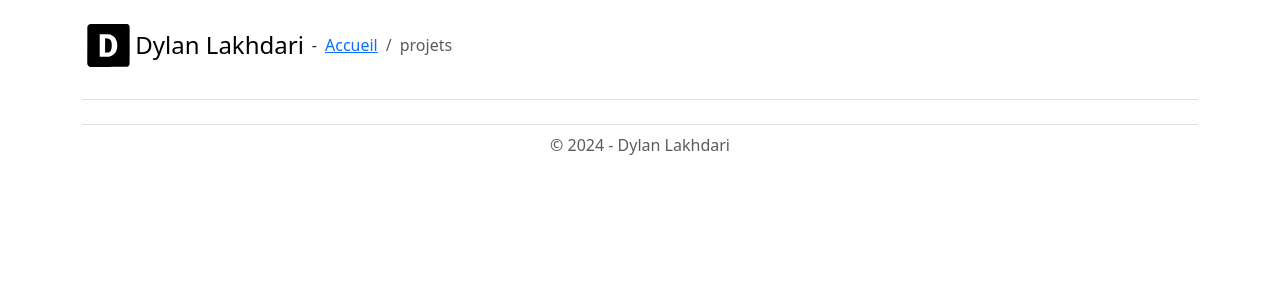
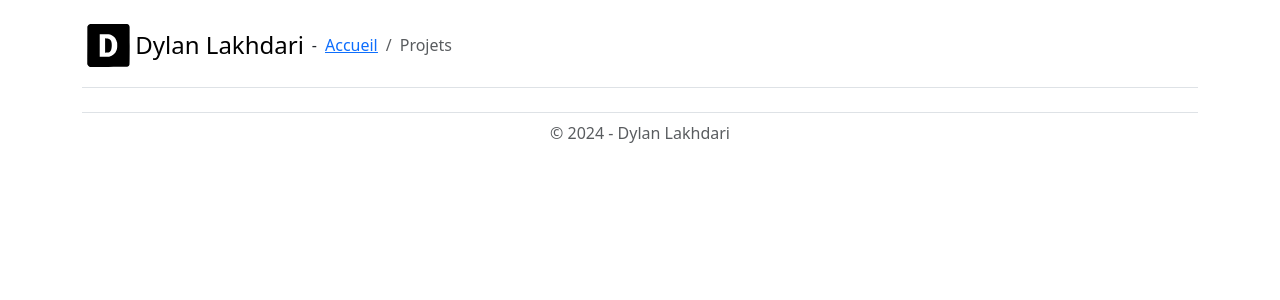
Before and after one commit to DylanLakhdari/Portfolio-Dylan-Lakhdari, a React (Vite) app: page /projets in a window 1280 px wide. Shown: the top 300 px of the page. Built offline with nearby package versions, Linux system fonts and the light colour scheme.

Commit message:
React-helmet + style header

```diff
--- a/package.json
+++ b/package.json
@@ -14,6 +14,7 @@
     "react": "^18.3.1",
     "react-bootstrap": "^2.10.5",
     "react-dom": "^18.3.1",
+    "react-helmet": "^6.1.0",
     "react-router-dom": "^6.28.0"
   },
   "devDependencies": {
--- a/src/components/Header.jsx
+++ b/src/components/Header.jsx
@@ -7,39 +7,48 @@ import {Link, useLocation} from "react-router-dom";
 //Bootstrap
 import {Breadcrumb} from "react-bootstrap";
 
+//React-helmet
+import {Helmet} from "react-helmet";
+
 function Header() {
 
     const location = useLocation();
 
     const slug = location.pathname
-    const slicedSlug = slug.slice(1)
+    const titleSlug = slug.charAt(1).toUpperCase() + slug.slice(2)
 
     if (location.pathname !== "/") {
         return (
-            <header className="pb-3 mb-4 border-bottom">
-                <Breadcrumb className="align-items-baseline">
+            <header className="pb-1 mb-4 border-bottom">
+                <Helmet>
+                    <title>{titleSlug} - Dylan Lakhdari</title>
+                </Helmet>
+                <Breadcrumb className="align-items-baseline container-no-margin">
                     <Link to="/" className="d-flex align-items-center text-body-emphasis text-decoration-none">
                         <img src={letter_d} alt=""/>
                         <span className="fs-4">Dylan Lakhdari</span>
                     </Link>
                     <span className="d-flex align-items-center mx-2">-</span>
                     <Breadcrumb.Item className="my-auto"><Link to="/">Accueil</Link></Breadcrumb.Item>
-                    <Breadcrumb.Item className="my-auto" active>{slicedSlug}</Breadcrumb.Item>
+                    <Breadcrumb.Item className="my-auto" active>{titleSlug}</Breadcrumb.Item>
                 </Breadcrumb>
             </header>
         )
     }
 
     return (
-        <header className="pb-3 mb-4 border-bottom">
-
-            <nav>
-                <Link to="/"
-                      className="d-flex align-items-center text-body-emphasis text-decoration-none">
+        <header className="pb-1 mb-4 border-bottom">
+            <Helmet>
+                <title>Dylan Lakhdari - Accueil</title>
+            </Helmet>
+            <Breadcrumb className="align-items-baseline" style={{marginBottom: 0}}>
+                <Link to="/" className="d-flex align-items-center text-body-emphasis text-decoration-none">
                     <img src={letter_d} alt=""/>
                     <span className="fs-4">Dylan Lakhdari</span>
                 </Link>
-            </nav>
+                <span className="d-flex align-items-center mx-2">-</span>
+                <Breadcrumb.Item className="my-auto" active>Accueil</Breadcrumb.Item>
+            </Breadcrumb>
         </header>
     )
 }
--- a/src/pages/Accueil.jsx
+++ b/src/pages/Accueil.jsx
@@ -11,7 +11,7 @@ import {Link} from "react-router-dom";
 function Accueil() {
 
     return (
-        <Container className="py-4">
+        <Container className="py-4 pb-0">
             <Header />
             <main>
                 <div className="p-5 mb-4 bg-body-tertiary rounded-3">
--- a/src/pages/Projets.jsx
+++ b/src/pages/Projets.jsx
@@ -4,10 +4,11 @@ import {Container} from "react-bootstrap";
 //Components
 import Header from "../components/Header.jsx";
 import Footer from "../components/Footer.jsx";
+
 function Projets() {
 
     return (
-        <Container className="py-4">
+        <Container className="py-4 pb-0">
             <Header />
             <main>
 
```
Also changed, not shown: 1 other file (tests, documents, lock files or other folders).
